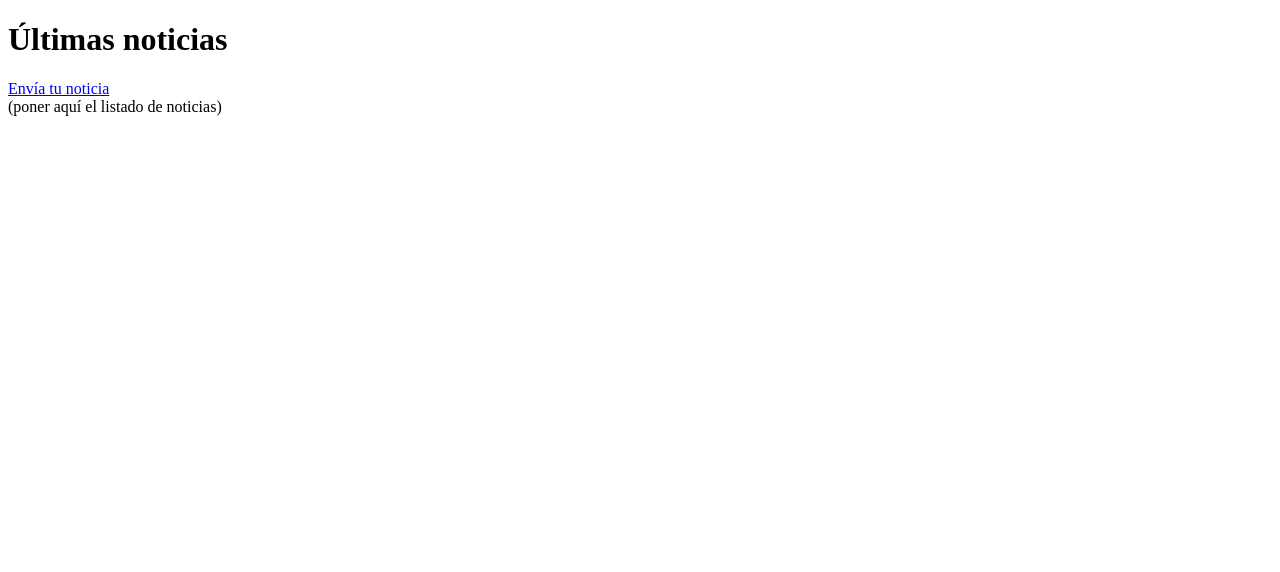
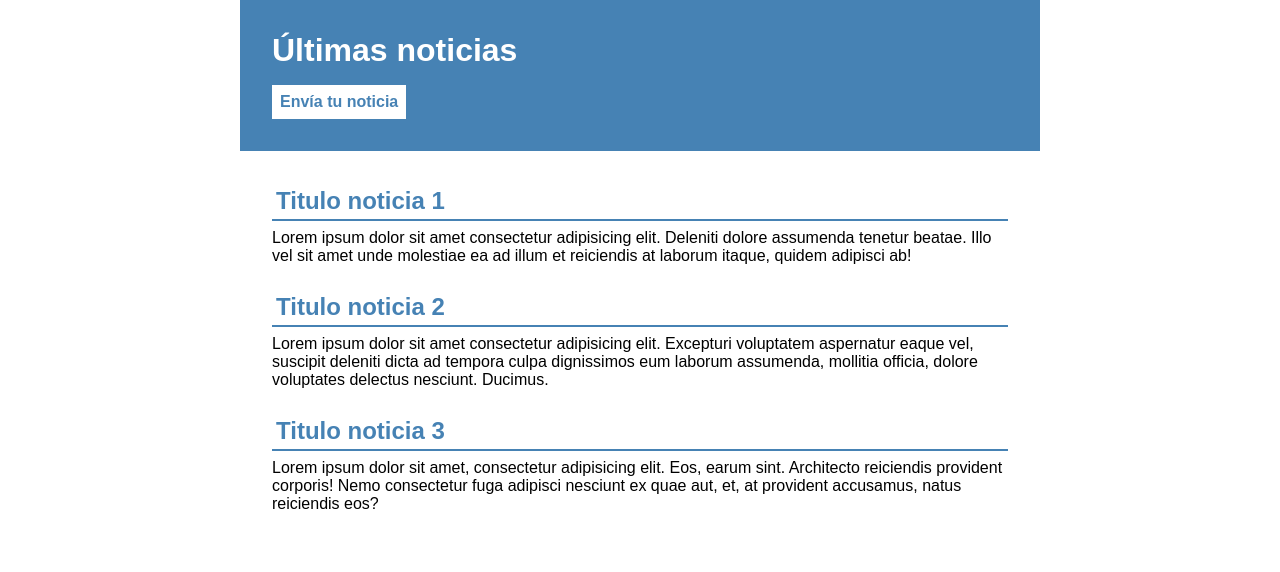
Before and after one commit to ividf/parejas, a plain HTML site: page index.html in a window 1280 px wide. Drawn offline with Linux system fonts and the light colour scheme.

Commit message:
index terminado

```diff
--- a/index.html
+++ b/index.html
@@ -4,6 +4,7 @@
     <meta charset="UTF-8" />
     <title>Portada</title>
     <meta name="viewport" content="width=device-width, initial-scale=1.0" />
+    <link rel="stylesheet" href="/css/style.css">
   </head>
   <body id="portada">
     <header>
@@ -13,6 +14,28 @@
       </nav>
     </header>
 
-    <main>(poner aquí el listado de noticias)</main>
+    <main>
+      <ul class="lista-noticias">
+
+
+        <li>
+
+          <h2>Titulo noticia 1</h2>
+          <p>Lorem ipsum dolor sit amet consectetur adipisicing elit. Deleniti dolore assumenda tenetur beatae. Illo vel sit amet unde molestiae ea ad illum et reiciendis at laborum itaque, quidem adipisci ab!</p>
+        </li>
+        <li>
+          <h2>Titulo noticia 2</h2>
+          <p>Lorem ipsum dolor sit amet consectetur adipisicing elit. Excepturi voluptatem aspernatur eaque vel, suscipit deleniti dicta ad tempora culpa dignissimos eum laborum assumenda, mollitia officia, dolore voluptates delectus nesciunt. Ducimus.</p>
+
+        </li>
+        <li>
+          <h2>
+            Titulo noticia 3
+          </h2>
+          <p>Lorem ipsum dolor sit amet, consectetur adipisicing elit. Eos, earum sint. Architecto reiciendis provident corporis! Nemo consectetur fuga adipisci nesciunt ex quae aut, et, at provident accusamus, natus reiciendis eos?</p>
+
+        </li>
+      </ul>
+    </main>
   </body>
 </html>
```
